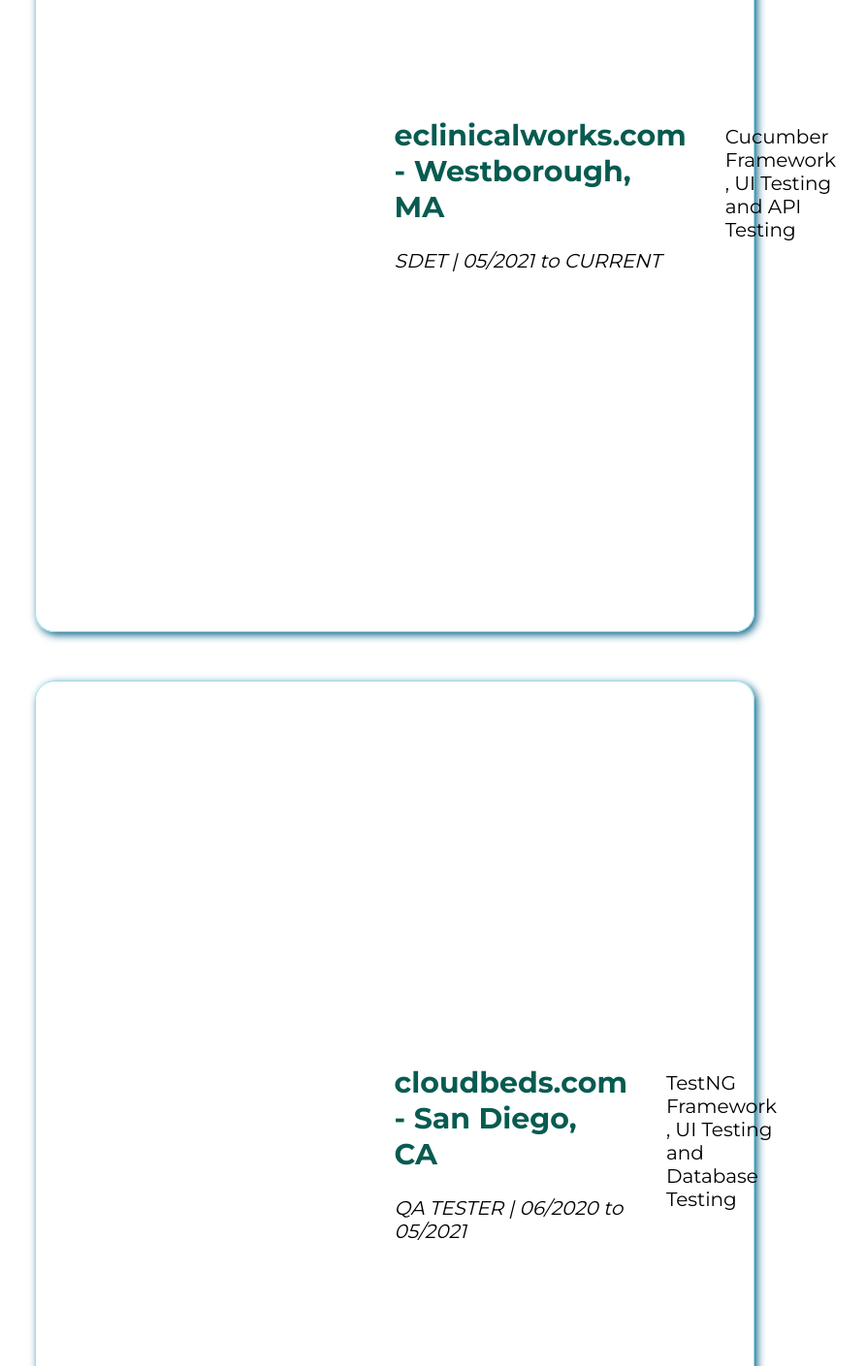
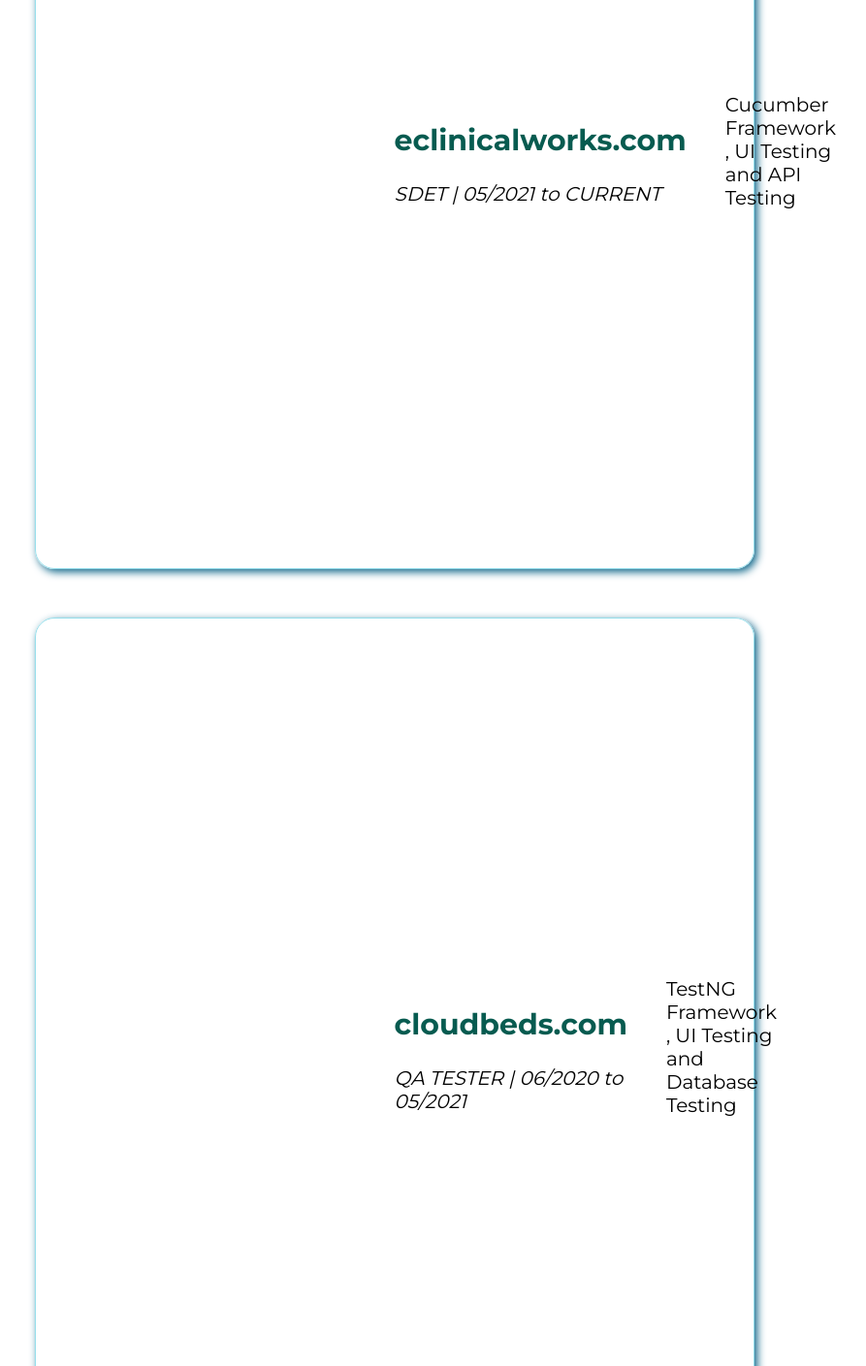
Before and after one commit to arif-gungorur/resume.website, a plain HTML site: page resume.html in a window 1280 px wide. Shown: the part 700-2109 px from the top of the page at 97% size, without its empty margins (246-1139 px from the left). Drawn offline with Linux system fonts and the light colour scheme.

Commit message:
resume.2

```diff
--- a/resume.html
+++ b/resume.html
@@ -38,7 +38,7 @@
 
         <div class="card">
           <div class="left">
-            <h2>eclinicalworks.com - Westborough, MA</h2>
+            <h2>eclinicalworks.com</h2>
             <i>SDET | 05/2021 to CURRENT </i>
           </div>
           <div class="right">
@@ -48,7 +48,7 @@
 
         <div class="card">
           <div class="left">
-            <h2>cloudbeds.com - San Diego, CA</h2>
+            <h2>cloudbeds.com</h2>
             <i>QA TESTER | 06/2020 to 05/2021 </i>
           </div>
           <div class="right">
```
